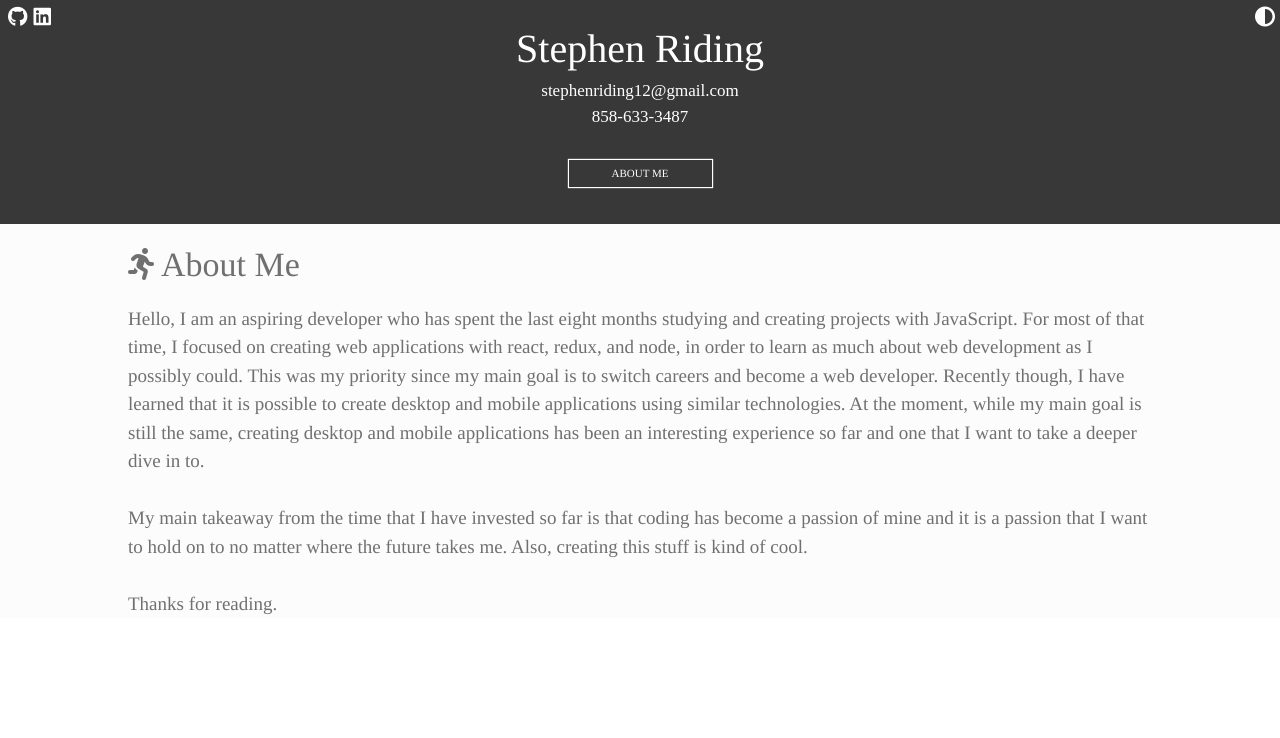
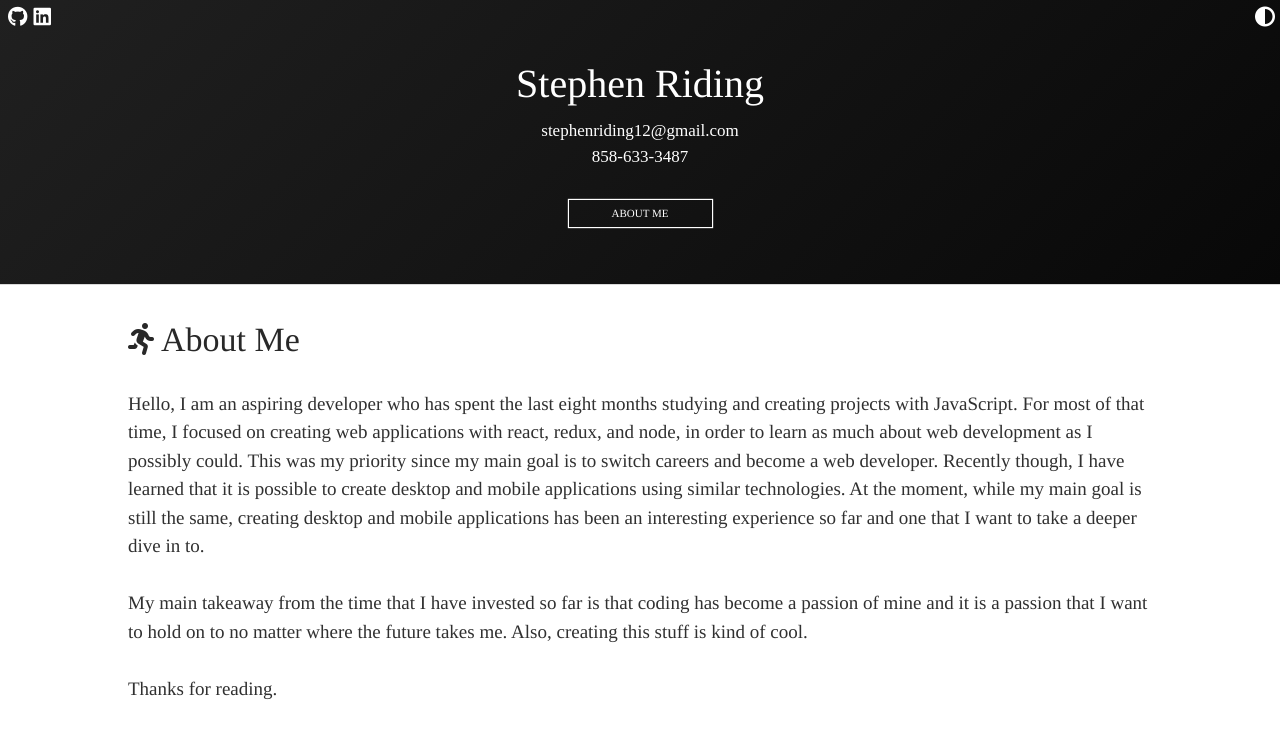
Before and after one commit to Aortix/portfolio-site-v2, a React (Create React App) app: page / in a window 1280 px wide. Shown: the top 738 px of the page. Built offline with nearby package versions, Linux system fonts and the light colour scheme.

Commit message:
changed styling of all container components, except the ContactForm. also changed the project and component a bit.

```diff
--- a/src/App.css
+++ b/src/App.css
@@ -1,6 +1,6 @@
 .App {
-  background-color: #fcfcfc;
-  color: #707070;
+  background-color: white;
+  color: #303030;
   font-family: Times, serif;
   font-weight: 300;
   min-height: 100%;
--- a/src/components/EducationOrExperience/EducationOrExperience.module.css
+++ b/src/components/EducationOrExperience/EducationOrExperience.module.css
@@ -1,2 +1,4 @@
 .subContainer {
+  margin-bottom: 30px;
+  margin-top: 30px;
 }
--- a/src/components/MyInformation/MyInformation.module.css
+++ b/src/components/MyInformation/MyInformation.module.css
@@ -3,14 +3,14 @@
 }
 
 .nameText {
-  margin-top: 25px;
-  margin-bottom: 5px;
+  margin-top: 60px;
+  margin-bottom: 10px;
 }
 
 .contactText {
   font-family: "Songti SC";
   font-size: 17px;
-  margin: 0px;
+  margin: 0;
 }
 
 .links {
@@ -35,4 +35,5 @@
   right: 0;
   margin: 5px;
   height: 20px;
+  cursor: pointer;
 }
--- a/src/components/Project/Project.tsx
+++ b/src/components/Project/Project.tsx
@@ -1,4 +1,4 @@
-import React from "react";
+import React, { useState, Fragment } from "react";
 import styles from "./Project.module.css";
 
 interface AppProps {
@@ -20,6 +20,8 @@ interface AppProps {
 }
 
 function Project(props: AppProps) {
+  const [technology, showTechnology] = useState(false);
+
   return (
     <div className={styles.mainContainer}>
       <h4 className={styles.projectNameText}>{props.projectName}</h4>
@@ -53,6 +55,23 @@ function Project(props: AppProps) {
           />
         </a>
       )}
+      {technology === false ? (
+        <button
+          onClick={() => {
+            showTechnology(!technology);
+          }}
+        >
+          Show Technologies
+        </button>
+      ) : (
+        <Fragment>
+          <button
+            onClick={() => {
+              showTechnology(!technology);
+            }}
+          >
+            Show Technologies
+          </button>
           <ul className={styles.techListContainer}>
             {props.projectTechnologies.map((tech, index, array) => {
               return (
@@ -65,6 +84,8 @@ function Project(props: AppProps) {
               );
             })}
           </ul>
+        </Fragment>
+      )}
       {!props.projectPlayStore && !props.projectAppStore ? null : (
         <div>
           {!props.projectPlayStore ? null : (
--- a/src/components/ScrollToTopButton/ScrollToTopButton.module.css
+++ b/src/components/ScrollToTopButton/ScrollToTopButton.module.css
@@ -3,8 +3,8 @@
   bottom: 25px;
   right: 25px;
   border: 1px solid black;
-  height: 60px;
-  width: 60px;
+  height: 50px;
+  width: 50px;
   border-radius: 50%;
   cursor: pointer;
 }
--- a/src/containers/AboutMe/AboutMe.module.css
+++ b/src/containers/AboutMe/AboutMe.module.css
@@ -6,8 +6,9 @@
 }
 
 .titleContainer {
-  margin-top: 15px;
-  margin-bottom: 15px;
+  margin-bottom: 25px;
+  display: inline-block;
+  color: #282828;
 }
 
 .titleText {
--- a/src/containers/EducationAndExperience/EducationAndExperience.module.css
+++ b/src/containers/EducationAndExperience/EducationAndExperience.module.css
@@ -2,11 +2,6 @@
   width: 80%;
   margin: 0 auto;
   line-height: 1.5;
-}
-
-.titleContainer {
-  margin-top: 15px;
-  margin-bottom: 15px;
 }
 
 .titleText {
@@ -16,8 +11,12 @@
 
 .subTitleText {
   font-size: 26px;
-  border-left: 1px solid #707070;
-  padding-left: 5px;
+  border-top: 1px solid #707070;
+  border-bottom: 1px solid #707070;
+  text-align: center;
+  padding: 2px;
+  margin-top: 25px;
+  margin-bottom: 25px;
 }
 
 .paragraphText {
--- a/src/containers/EducationAndExperience/EducationAndExperience.tsx
+++ b/src/containers/EducationAndExperience/EducationAndExperience.tsx
@@ -30,6 +30,7 @@ export default function EducationAndExperience(
             <div className={styles.titleContainer}>
               <i className="fas fa-briefcase fa-2x"></i>
               <span className={styles.titleText}>Education and Experience</span>
+            </div>
             <p className={styles.subTitleText}>Education</p>
             <EducationOrExperience
               title="Computer Information Systems"
@@ -55,7 +56,6 @@ export default function EducationAndExperience(
               date="9/24/2012-9/03/2016"
             />
           </div>
-          </div>
         )}
       </Transition>
     );
--- a/src/containers/LandingPage/LandingPage.module.css
+++ b/src/containers/LandingPage/LandingPage.module.css
@@ -3,7 +3,9 @@
   flex-direction: column;
   justify-content: center;
   align-items: center;
-  background-color: #383838;
+  background-image: linear-gradient(135deg, #202020, #080808);
   color: white;
-  padding-bottom: 20px;
+  padding-bottom: 40px;
+  box-shadow: 0px 0px 1px #202020;
+  margin-bottom: 30px;
 }
--- a/src/containers/Projects/Projects.module.css
+++ b/src/containers/Projects/Projects.module.css
@@ -17,6 +17,11 @@
 
 .subTitleText {
   font-size: 26px;
-  border-left: 1px solid #707070;
-  padding-left: 5px;
+  border-top: 1px solid #707070;
+  border-bottom: 1px solid #707070;
+  text-align: center;
+  padding-top: 7px;
+  padding-bottom: 7px;
+  margin-top: 25px;
+  margin-bottom: 25px;
 }
```
Lines whose indentation alone changed are shown as unchanged.
